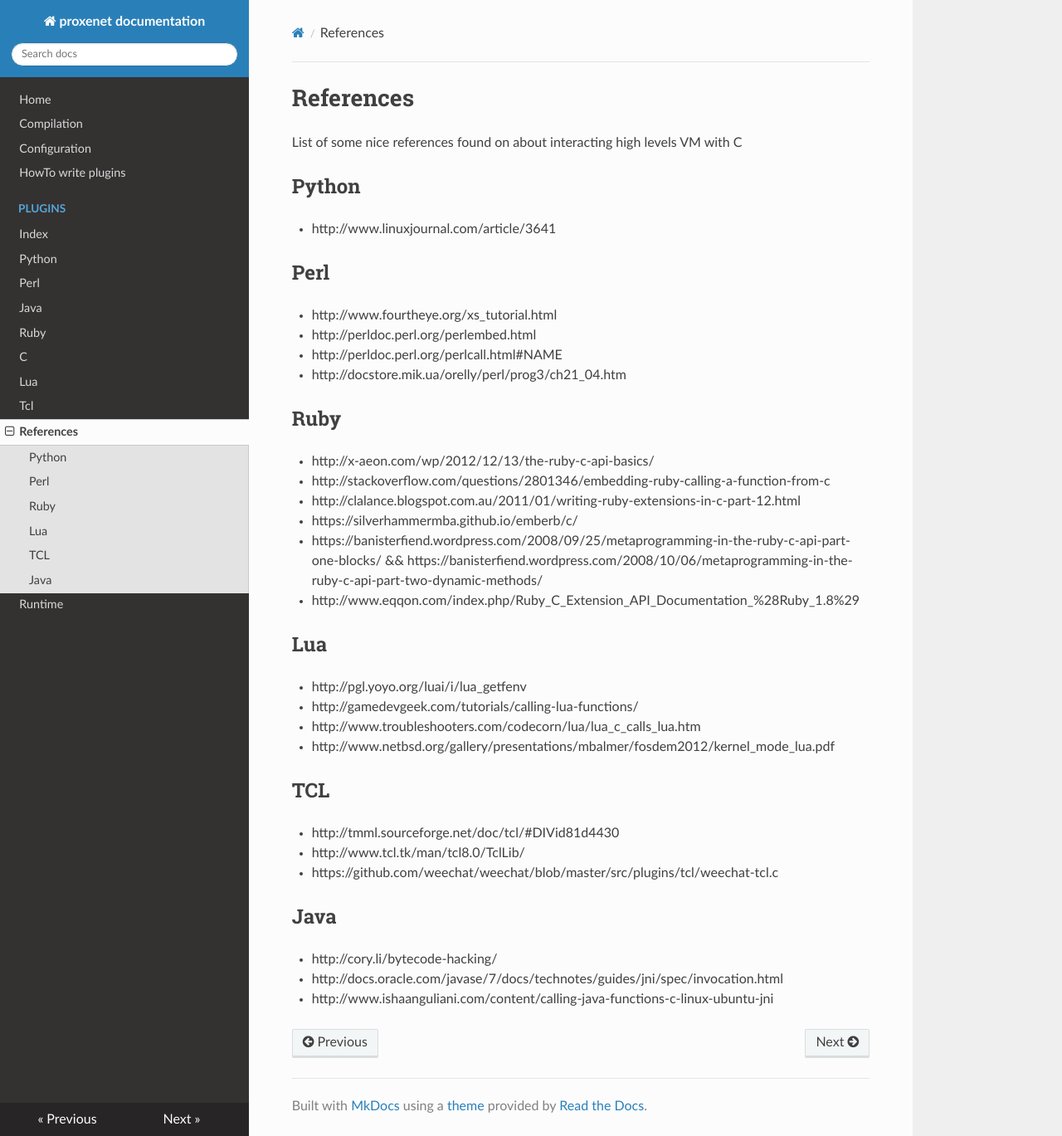
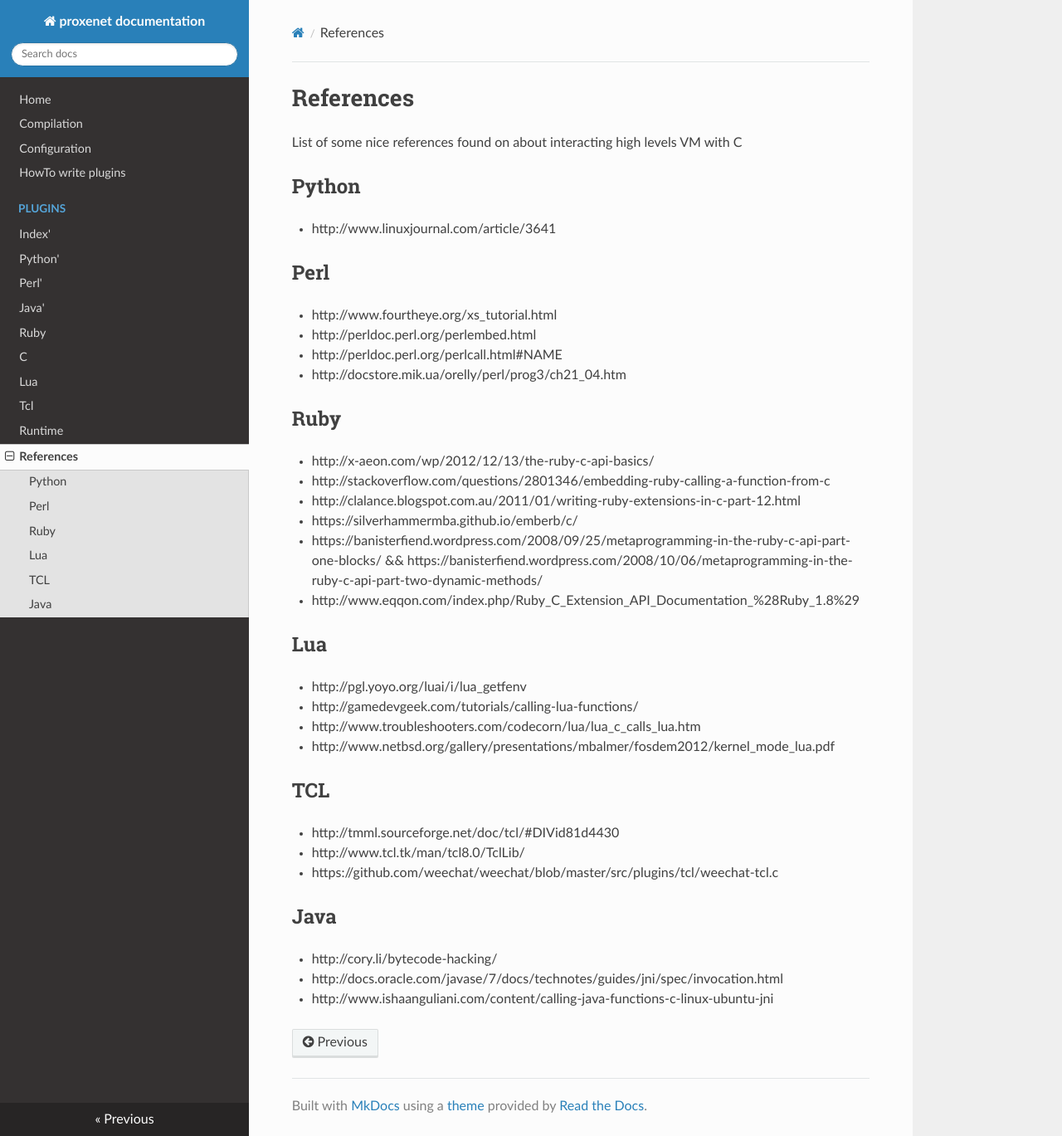
Before and after one commit to hugsy/proxenet, an MkDocs documentation site: the page built from docs/refs.md, in a window 1280 px wide and 1369 px high. Shown: the whole window at 83% size. Built offline with MkDocs 1.6.1, drawn with Linux system fonts in a browser that asks for light colours; nearby versions of some CDN libraries; old or Windows-style settings are respelled for this version of MkDocs.

```diff
--- a/mkdocs.yml
+++ b/mkdocs.yml
@@ -1,17 +1,17 @@
 site_name: proxenet documentation
 theme: readthedocs
 pages:
-- [index.md, Home]
-- [compil.md, Compilation]
-- [config.md, Configuration]
-- [plugin.md, HowTo write plugins]
-- [plugins/index.md, Plugins, Index]
-- [plugins/python.md, Plugins, Python]
-- [plugins/perl.md, Plugins, Perl]
-- [plugins/java.md, Plugins, Java]
-- [plugins/ruby.md, Plugins, Ruby]
-- [plugins/c.md, Plugins, C]
-- [plugins/lua.md, Plugins, Lua]
-- [plugins/tcl.md, Plugins, Tcl]
-- [refs.md, References]
-- [runtime.md, Runtime]
+- ['index.md', 'Home']
+- ['compil.md', 'Compilation']
+- ['config.md', 'Configuration']
+- ['plugin.md', 'HowTo write plugins']
+- ['plugins/index.md', 'Plugins', Index']
+- ['plugins/python.md', 'Plugins', Python']
+- ['plugins/perl.md', 'Plugins', Perl']
+- ['plugins/java.md', 'Plugins', Java']
+- ['plugins/ruby.md', 'Plugins', 'Ruby']
+- ['plugins/c.md', 'Plugins', 'C']
+- ['plugins/lua.md', 'Plugins', 'Lua']
+- ['plugins/tcl.md', 'Plugins', 'Tcl']
+- ['runtime.md', 'Runtime']
+- ['refs.md', 'References']
```
